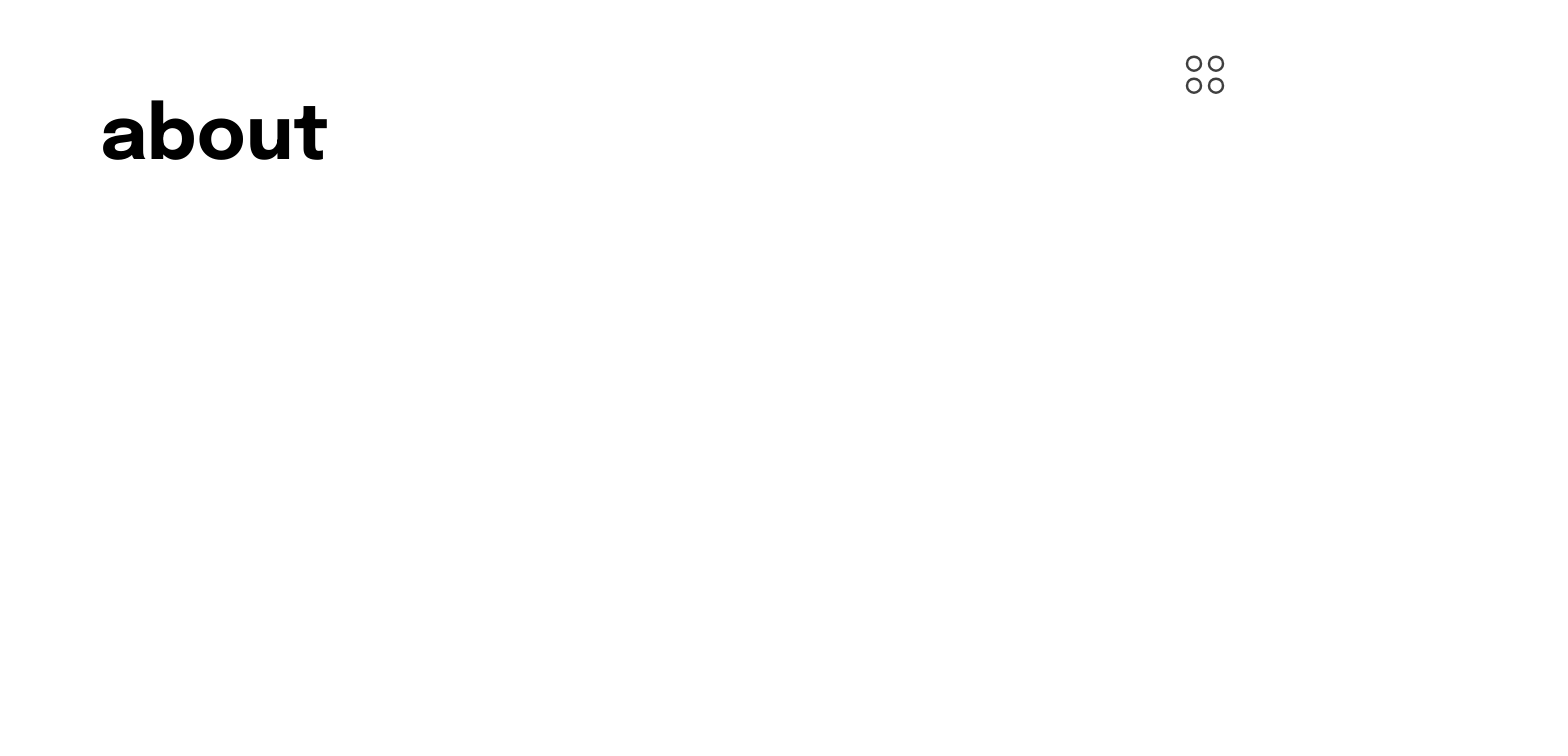
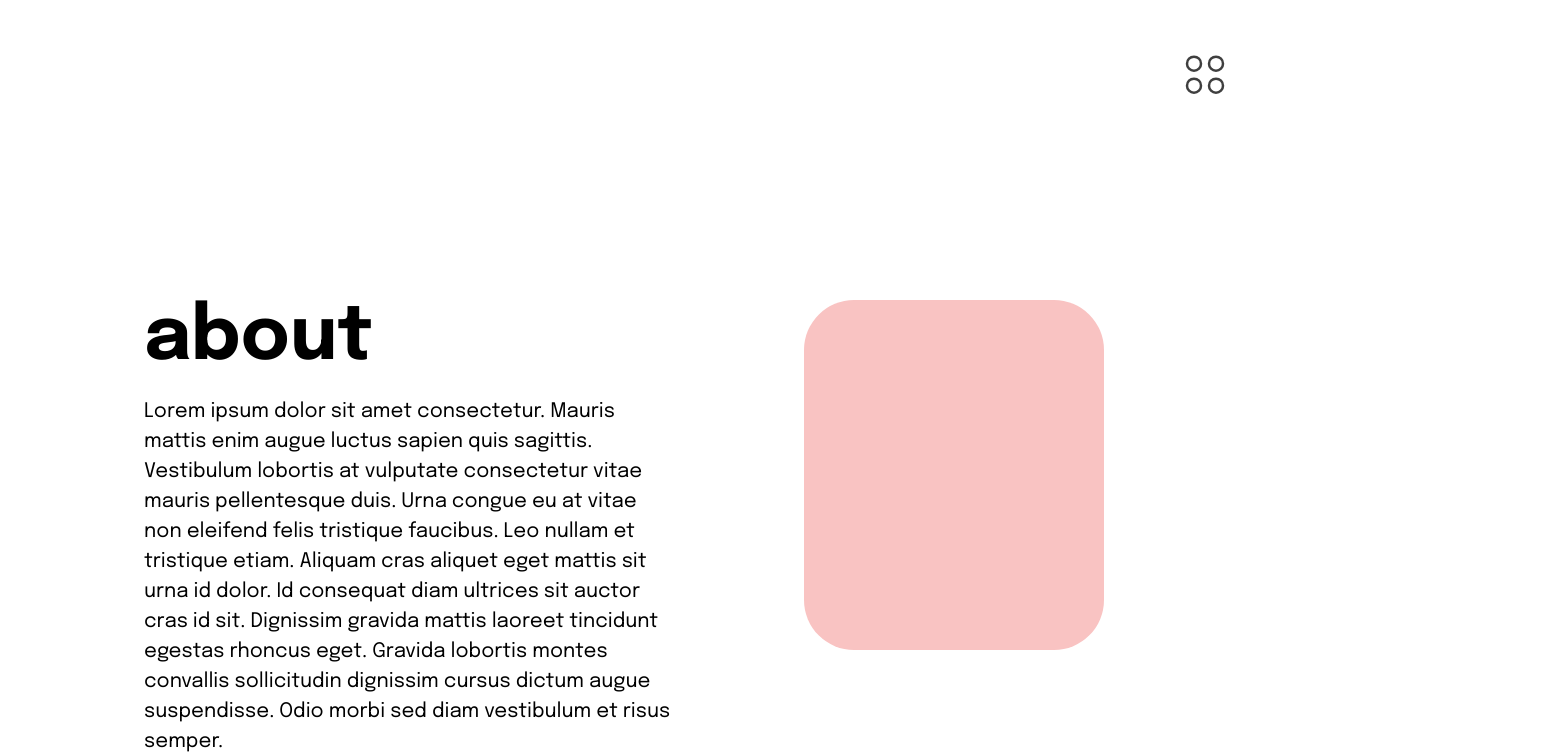
Before and after one commit to anhmvc/anhmvc.github.io, a React (Create React App) app: page /about in a window 1280 px wide. Shown: the top 756 px of the page, 1568 px wide, since content can reach past the window. Built offline with nearby package versions, Linux system fonts and the light colour scheme.

Commit message:
Added About page boilerplate

```diff
--- a/src/pages/About/About.tsx
+++ b/src/pages/About/About.tsx
@@ -1,10 +1,30 @@
-import React from "react";
 import "./about.css";
+import rightArc from "../../static/icons/right-arc.svg";
 
 export default function About() {
   return (
-    <div className="page-container">
-      <h1 className="title">about</h1>
+    <div className="page-container about">
+      <div className="inner-container">
+        <div>
+          <h1 className="title about-title">about</h1>
+          <p className="paragraph">
+            Lorem ipsum dolor sit amet consectetur. Mauris mattis enim augue
+            luctus sapien quis sagittis. Vestibulum lobortis at vulputate
+            consectetur vitae mauris pellentesque duis. Urna congue eu at vitae
+            non eleifend felis tristique faucibus. Leo nullam et tristique
+            etiam. Aliquam cras aliquet eget mattis sit urna id dolor. Id
+            consequat diam ultrices sit auctor cras id sit. Dignissim gravida
+            mattis laoreet tincidunt egestas rhoncus eget. Gravida lobortis
+            montes convallis sollicitudin dignissim cursus dictum augue
+            suspendisse. Odio morbi sed diam vestibulum et risus semper.
+          </p>
+          <div className="links">
+            <h2 className="links">resume</h2>
+            <img className="links" src={rightArc} alt="right-arrow" />
+          </div>
+        </div>
+        <div className="photo"></div>
+      </div>
     </div>
   );
 }
--- a/src/pages/About/about.css
+++ b/src/pages/About/about.css
@@ -0,0 +1,31 @@
+.about {
+  padding: 300px 144px;
+  flex-direction: row;
+}
+
+.about-title {
+  margin: 0;
+}
+
+.paragraph {
+  width: 80%;
+  color: #000;
+  font-family: Epilogue;
+  font-size: 20px;
+  font-style: normal;
+  font-weight: 400;
+  line-height: 30px;
+}
+
+.inner-container {
+  display: inline-flex;
+  width: 75%;
+}
+
+.photo {
+  width: 300px;
+  height: 350px;
+  flex-shrink: 0;
+  background: var(--Pink);
+  border-radius: 50px;
+}
```
